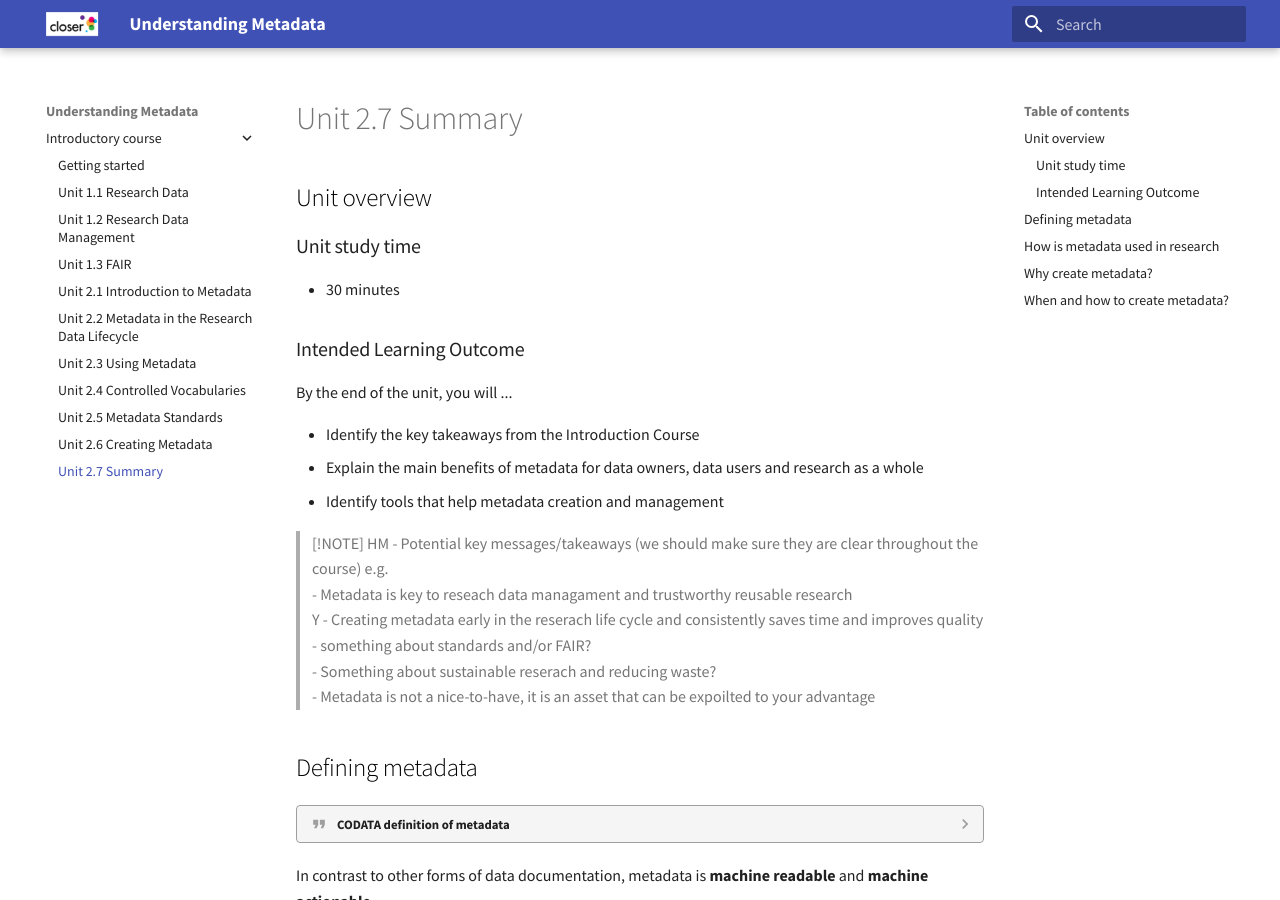
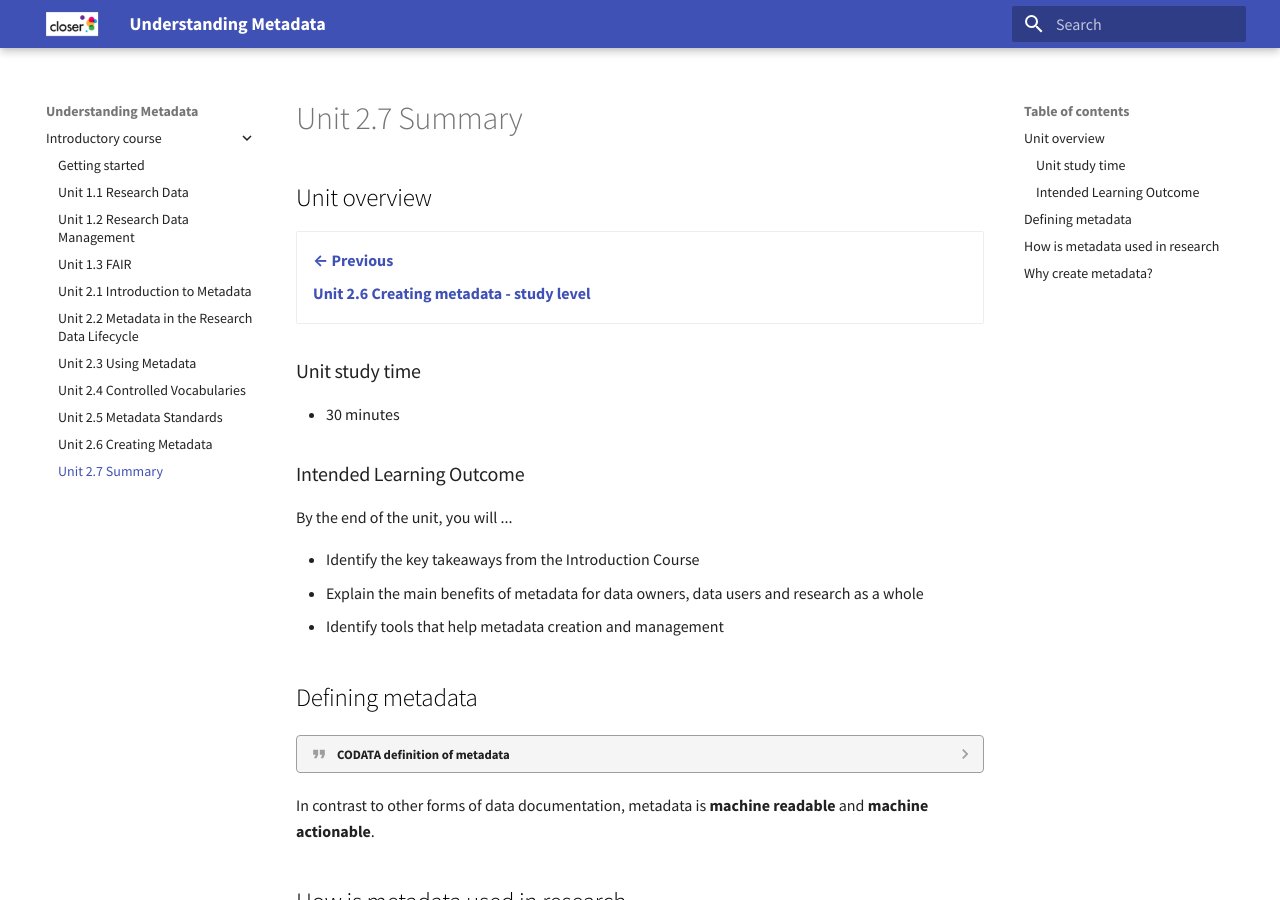
Before and after one commit to spuddybike/understanding-metadata, an MkDocs documentation site: the page built from docs/introduction/2.7 Introduction summary.md, in a window 1280 px wide and 900 px high. Built offline with MkDocs 1.6.1 and Material for MkDocs 9.7.7, drawn with Linux system fonts in a browser that asks for light colours; some of the changed text lies outside the part shown.

Commit message:
Update 2.7 Introduction summary.md

```diff
--- a/docs/introduction/2.7 Introduction summary.md
+++ b/docs/introduction/2.7 Introduction summary.md
@@ -5,6 +5,11 @@
 # Unit 2.7 Summary
 
 ## Unit overview
+
+<div class="grid cards" markdown>
+- [**&larr; Previous <p></p> Unit 2.6 Creating metadata - study level**](<2.6 Creating metadata, study level.md>)
+
+</div>
 
 ### Unit study time
 
@@ -16,15 +21,6 @@
 - Identify the key takeaways from the Introduction Course
 - Explain the main benefits of metadata for data owners, data users and research as a whole
 - Identify tools that help metadata creation and management
-
-
->[!NOTE]
->HM - Potential key messages/takeaways (we should make sure they are clear throughout the course) e.g. <br>
-- Metadata is key to reseach data managament and trustworthy reusable research <br> Y
-- Creating metadata early in the reserach life cycle and consistently saves time and improves quality <br>
-- something about standards and/or FAIR? <br>
-- Something about sustainable reserach and reducing waste? <br>
-- Metadata is not a nice-to-have, it is an asset that can be expoilted to your advantage
 
 ## Defining metadata
 
@@ -76,14 +72,6 @@
 
 Metadata is a key part of making data FAIR (Findable, Accessible, Interoperable, and Reusable). When we talk about FAIR data, we usually think about only about the data itself, but the metadata also needs to be FAIR. If your metadata is well-structured and follows FAIR principles, it makes your data easier to discover, understand, and reuse, giving you and others the full benefit.
 
-</details>
-
-
-Creating sustainable research
-
-
----
-
 ## Why create metadata?
 
 Metadata is not a nice-to-have, it is an asset that can be used to your advantage, making your data go further and maximising the potential of research. It may also be required by funders or research insitutions.
@@ -103,20 +91,8 @@
 Metadata plays a key role in FAIR data, a standard to which the research community are working towards. As such, funders, insitutions or journals may require you to create metadata as part of your research.
 
 
-## When and how to create metadata?
-
 
 <div class="grid cards" markdown>
 - [**&larr; Previous <p></p> Unit 2.6 Creating metadata - study level**](<2.6 Creating metadata, study level.md>)
 
 </div>
-
-
----
-TEST FOR FEATURES (WILL BE REMOVED)
-
-
-<div style="display: flex; gap: 20px;">
-  <a href="https://examplen 1</a>
-  https://example.comButton 2</a>
-</div>
```
